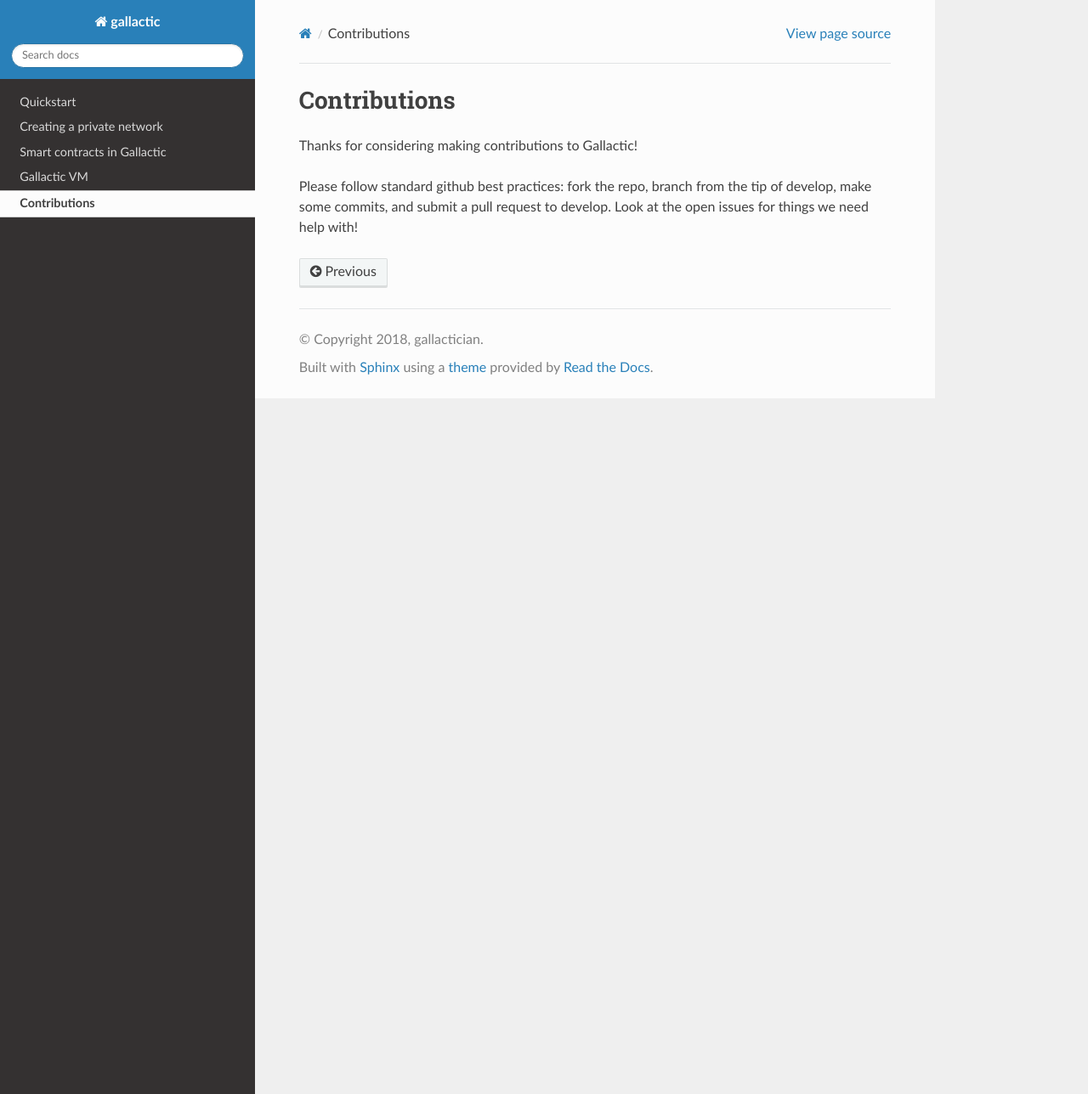
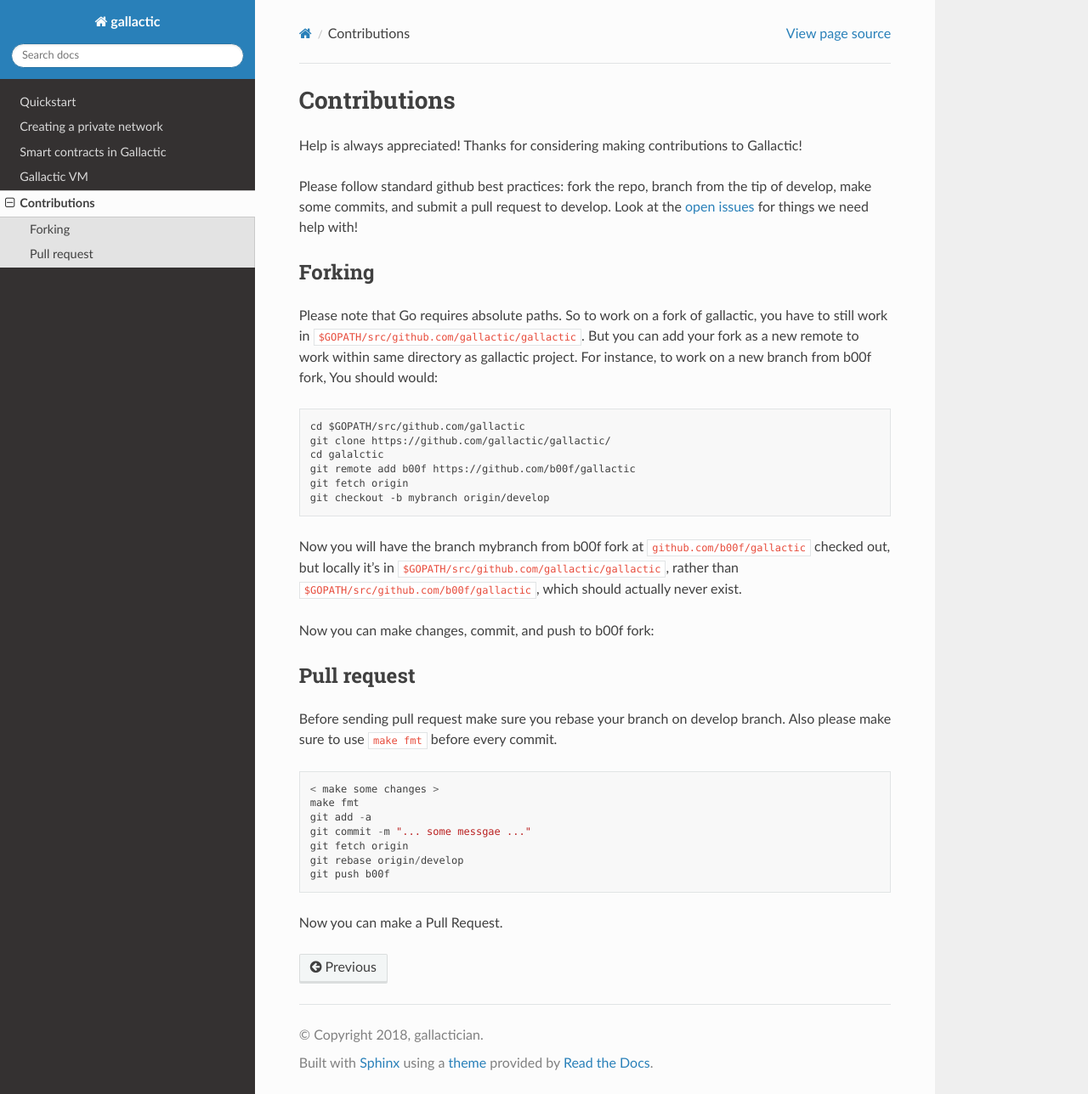
Before and after one commit to gallactic/documentation, a Sphinx documentation site: the page built from source/contribution.rst, in a window 1280 px wide and 1288 px high. Shown: the whole window at 85% size. Built offline with Sphinx 7.4.7 and the Read the Docs theme 2.0.0, drawn with Linux system fonts in a browser that asks for light colours.

Commit message:
updating contributions

```diff
--- a/source/contribution.rst
+++ b/source/contribution.rst
@@ -1,6 +1,40 @@
 Contributions
 =============
+Help is always appreciated! Thanks for considering making contributions to Gallactic!
 
-Thanks for considering making contributions to Gallactic!
+Please follow standard github best practices: fork the repo, branch from the tip of develop, make some commits, and submit a pull request to develop. Look at the `open issues <https://github.com/gallactic/gallactic/issues>`_ for things we need help with!
 
-Please follow standard github best practices: fork the repo, branch from the tip of develop, make some commits, and submit a pull request to develop. Look at the open issues for things we need help with!
+Forking
+-------
+Please note that Go requires absolute paths. So to work on a fork of gallactic,
+you have to still work in ``$GOPATH/src/github.com/gallactic/gallactic``. But you can add your fork as a new remote to work within same directory as gallactic project. For instance, to work on a new branch from b00f fork, You should would:
+
+::
+
+    cd $GOPATH/src/github.com/gallactic
+    git clone https://github.com/gallactic/gallactic/
+    cd galalctic
+    git remote add b00f https://github.com/b00f/gallactic
+    git fetch origin
+    git checkout -b mybranch origin/develop
+
+Now you will have the branch mybranch from b00f fork at ``github.com/b00f/gallactic`` checked out,
+but locally it's in ``$GOPATH/src/github.com/gallactic/gallactic``, rather than ``$GOPATH/src/github.com/b00f/gallactic``, which should actually never exist.
+
+Now you can make changes, commit, and push to b00f fork:
+
+Pull request
+------------
+Before sending pull request make sure you rebase your branch on develop branch. Also please make sure to use ``make fmt`` before every commit.
+
+::
+
+    < make some changes >
+    make fmt
+    git add -a
+    git commit -m "... some messgae ..."
+    git fetch origin
+    git rebase origin/develop
+    git push b00f
+
+Now you can make a Pull Request.
--- a/source/private_chain.rst
+++ b/source/private_chain.rst
@@ -1,2 +1,8 @@
 Creating a private network
 ==========================
+
+Genesis file configuration
+--------------------------
+
+Make your first transaction
+---------------------------
```
